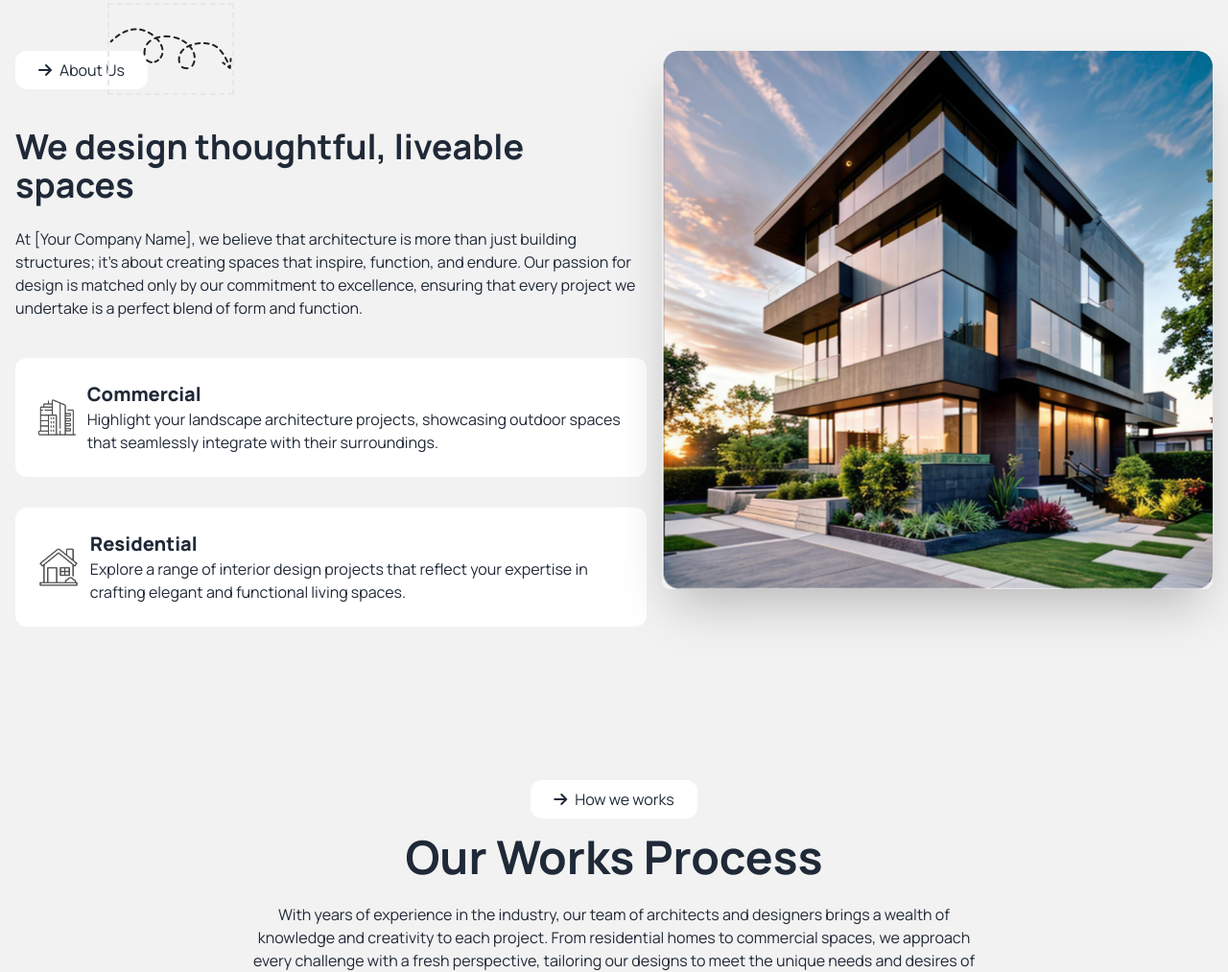
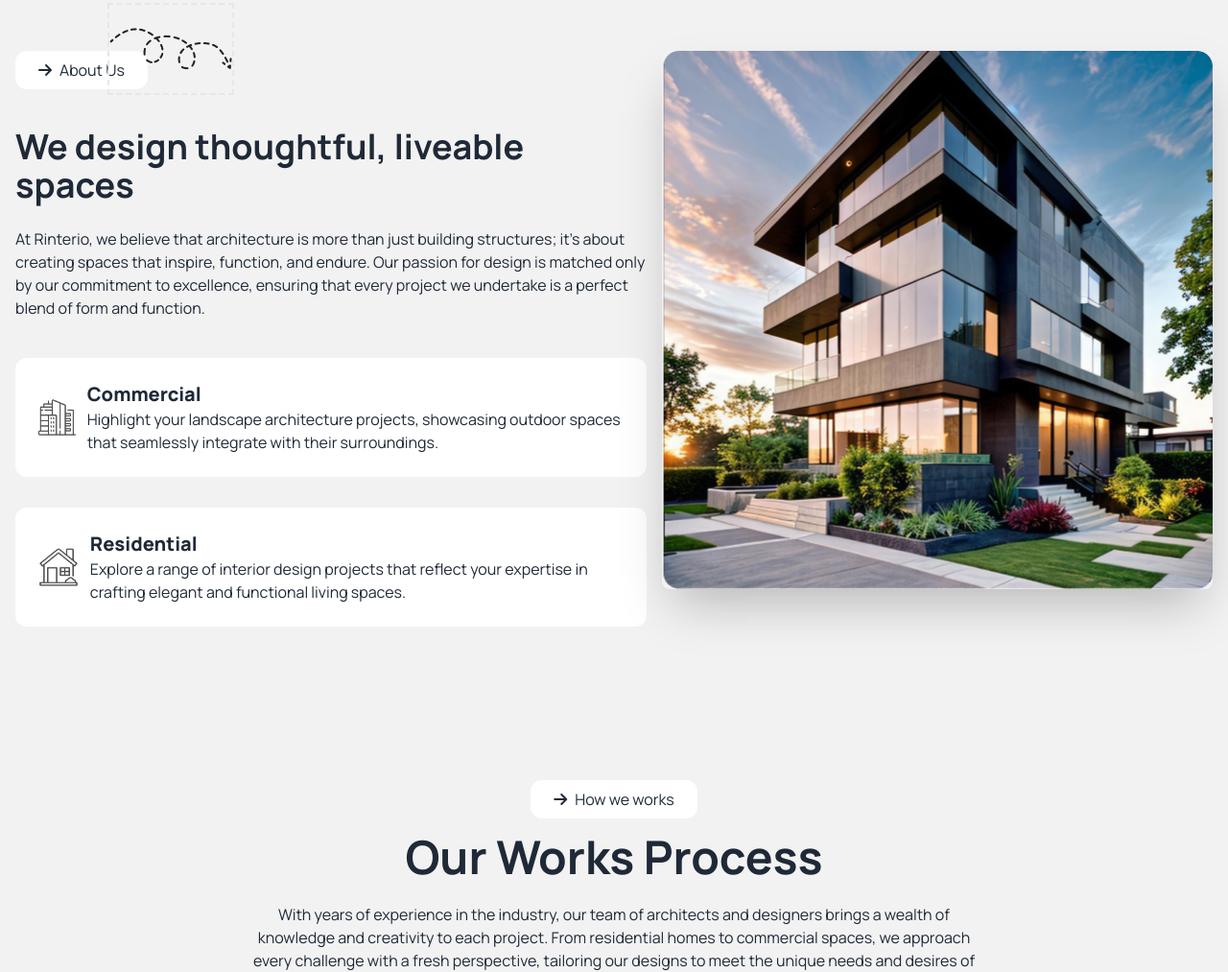
Before and after one commit to Moakkhar/B10-assignment03-moakkhar, a plain HTML site: page index.html in a window 1280 px wide. Shown: the part 925-1938 px from the top of the page at 96% size. Drawn offline with nearby package versions, Linux system fonts and the light colour scheme.

Commit message:
some edited

```diff
--- a/index.html
+++ b/index.html
@@ -93,7 +93,7 @@
 
                 <h1 class="text-2xl md:text-4xl font-bold">We design thoughtful, liveable spaces</h1>
                 <p class="py-6 pb-10">
-                  At [Your Company Name], we believe that architecture is more than just building structures; it's about creating spaces that inspire, function, and endure. Our passion for design is matched only by our commitment to excellence, ensuring that every project we undertake is a perfect blend of form and function.
+                  At Rinterio, we believe that architecture is more than just building structures; it's about creating spaces that inspire, function, and endure. Our passion for design is matched only by our commitment to excellence, ensuring that every project we undertake is a perfect blend of form and function.
                 </p>
              </div>
               <div>
```
